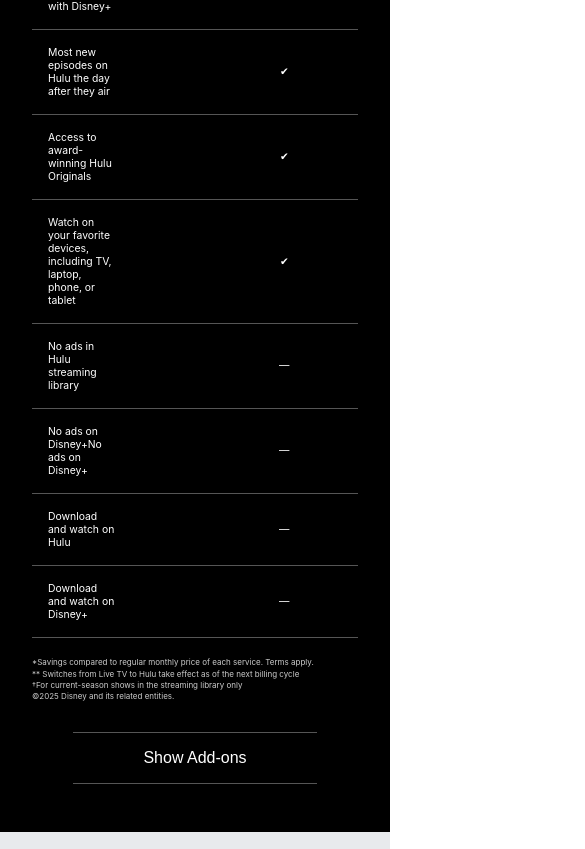
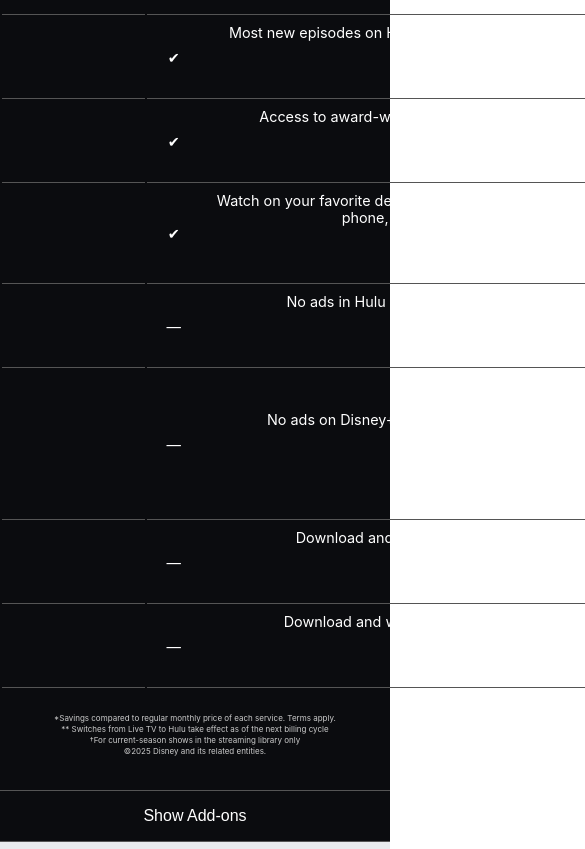
Before and after one commit to Jihro-Abendano/hulu, a React (Create React App) app: page / in a window 390 px wide. Shown: the part 6115-6964 px from the top of the page, 585 px wide, since content can reach past the window. Built offline with nearby package versions, Linux system fonts and the light colour scheme.

Commit message:
FO-40 Plans Fixes

```diff
--- a/src/modules/landing/LandingPlans.jsx
+++ b/src/modules/landing/LandingPlans.jsx
@@ -37,7 +37,7 @@
 
       {currentPlan && (
         <div className={styles["plans-table"]}>
-          <table>
+          <table className={styles["table-desktop"]}>
             <thead>
               <tr>
                 <th></th>
@@ -65,6 +65,41 @@
             </tbody>
           </table>
 
+          <table className={styles["table-tablet"]}>
+            <thead>
+              {currentPlan.columns.map((col, i) => (
+                <th key={i}>
+                  <div className={styles["plan-header"]}>
+                    <img src={col.image} alt={col.label} />
+                    <p className={styles["label"]}>{col.label}</p>
+                    <button className={styles["price"]}>{col.price}</button>
+                    <span className={styles["deal"]}>{col.deal}</span>
+                  </div>
+                </th>
+              ))}
+            </thead>
+
+            <tbody>
+              {currentPlan.titles.map((title, i) => (
+                <tr key={i}>
+                  <td>
+                    <span className={styles["value-left"]}>
+                      {currentPlan.columns[0].values[i]}
+                    </span>
+                  </td>
+                  <td>
+                    <span className={styles["title"]}>{title}</span>
+                  </td>
+                  <td>
+                    <span className={styles["value-right"]}>
+                      {currentPlan.columns[1].values[i]}
+                    </span>
+                  </td>
+                </tr>
+              ))}
+            </tbody>
+          </table>
+
           <div className={styles["disclaimer"]}>
             {currentPlan.disclaimer.split("\n").map((line, index) => (
               <p key={index}>{line}</p>
@@ -72,17 +107,9 @@
           </div>
 
           {currentPlan.addons && (
-            <div className={styles["addons-section"]}>
             <div className={styles["addons-wrapper"]}>
-                <button
-                  className={styles["toggle-button"]}
-                  onClick={toggleAddons}
-                >
-                  {showAddons ? "Hide Add-ons" : "Show Add-ons"}
-                </button>
-
               {showAddons && (
-                  <>
+                <div clasName="addons-container">
                   <h2>Available Add-ons</h2>
                   <table className={styles["addons-table"]}>
                     <tbody>
@@ -102,9 +129,15 @@
                       ))}
                     </tbody>
                   </table>
-                  </>
+                </div>
               )}
-              </div>
+
+              <button
+                className={styles["toggle-button"]}
+                onClick={toggleAddons}
+              >
+                {showAddons ? "Hide Add-ons" : "Show Add-ons"}
+              </button>
             </div>
           )}
         </div>
--- a/src/modules/landing/LandingPlans.module.scss
+++ b/src/modules/landing/LandingPlans.module.scss
@@ -1,5 +1,5 @@
 .plans {
-  background-color: black;
+  background-color: #0b0c0f;
   color: white;
   padding: 2rem;
 
@@ -50,11 +50,12 @@
     display: flex;
     flex-direction: column;
     align-items: center;
-    gap: 0.5rem;
+    gap: 1rem;
 
     img {
       max-width: 100px;
       height: auto;
+      margin-bottom: 1.5rem;
     }
 
     .label {
@@ -81,27 +82,32 @@
     }
   }
   .plans-table {
-    margin-top: 2rem;
-    overflow-x: auto;
+    margin: 2rem auto 0 auto;
+    display: flex;
+    flex-direction: column;
+    justify-content: center;
+    width: 70rem;
 
-    table {
-      width: 50%;
-      border-collapse: collapse;
-      text-align: center;
-      margin: 0 auto;
-
+    .table-tablet {
+      display: none;
+    }
+    .table-desktop {
       th,
       td {
-        padding: 1rem;
+        padding: 1.5rem;
         border: 1px solid #555;
         border-left: none;
         border-right: none;
         border-top: none;
       }
 
-      th:first-child,
       td:first-child {
         text-align: left;
+      }
+
+      td:nth-child(2),
+      td:nth-child(3) {
+        text-align: center;
       }
 
       img {
@@ -111,11 +117,10 @@
     }
 
     .disclaimer {
-      width: 50%;
       margin: 1.3rem auto 0 auto;
       font-size: 0.65rem;
       color: #ccc;
-      text-align: left;
+      width: 100%;
 
       p {
         line-height: 1;
@@ -123,44 +128,35 @@
       }
     }
 
-    .addons-section {
+    .addons-wrapper {
       margin-top: 2rem;
 
-      .addons-wrapper {
-        width: 50%;
-        margin: 0 auto;
-        text-align: left;
-
-        @media (max-width: 1024px) {
-          width: 75%;
-        }
       .toggle-button {
-          background-color: black;
+        margin-left: auto;
+        margin-right: auto;
+        background-color: transparent;
         color: white;
-          padding: 0.6rem 1.2rem;
         font-size: 1rem;
-          border: none;
         cursor: pointer;
         display: block;
-          margin: 0 auto 1rem auto;
-
         padding: 1rem;
         border: 1px solid #555;
         border-left: none;
         border-right: none;
-
         width: 100%;
       }
-
       h2 {
-          font-size: 1.2rem;
+        font-size: 2rem;
         margin-bottom: 0.5rem;
+        padding-left: 1rem;
       }
 
       table {
-          width: 100%;
         border-collapse: collapse;
         text-align: center;
+        margin-left: auto;
+        margin-right: auto;
+        width: 100%;
 
         th,
         td {
@@ -173,7 +169,12 @@
 
         td:first-child {
           text-align: left;
+          width: 35%;
         }
+
+        td:nth-child(2),
+        td:nth-child(3) {
+          text-align: center;
         }
       }
     }
@@ -182,14 +183,72 @@
 
 @media (max-width: 1024px) {
   .plans {
+    padding: 0;
     .plans-table {
+      width: 100%;
+
+      .disclaimer {
+        width: 100%;
+      }
+
+      .addons-wrapper {
+        .toggle-button {
+          width: 100%;
+        }
+
+        table {
+          width: 100%;
+        }
+      }
+    }
+  }
+}
+
+@media (max-width: 768px) {
+  .table-desktop {
+    display: none;
+  }
+
+  .plans {
+    .plans-table {
+      width: 100%;
+
+      .table-tablet {
+        display: flex;
+        flex-direction: column;
+        justify-content: center;
+
+        th {
+          width: 100%;
+        }
         td {
-        font-size: 0.62rem;
+          border: 1px solid #555;
+          border-left: none;
+          border-right: none;
+          border-top: none;
+          padding: 2rem;
+          font-size: 0.9rem;
+          text-align: center;
+        }
+        .title {
+          display: block;
+          transform: translateY(-25px);
+          padding-left: 1rem;
+          width: 25rem;
+        }
+
+        .value-left {
+          display: block;
+          transform: translateX(100px);
+        }
+        .value-right {
+          display: block;
+          transform: translateX(-100px);
+        }
       }
 
       .disclaimer {
-        width: 70%;
-        font-size: 0.5rem;
+        text-align: center;
       }
     }
   }
```
Lines whose indentation alone changed are shown as unchanged.
